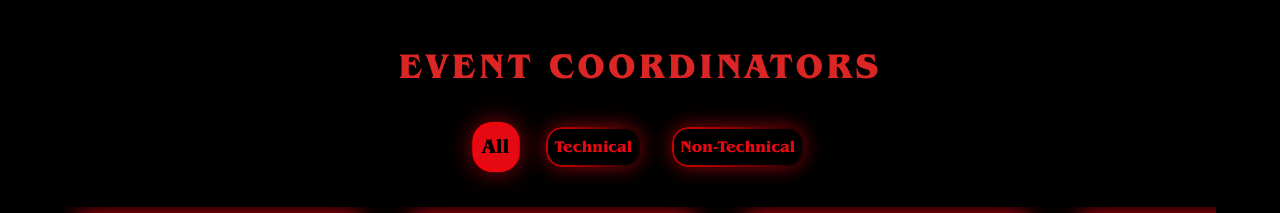
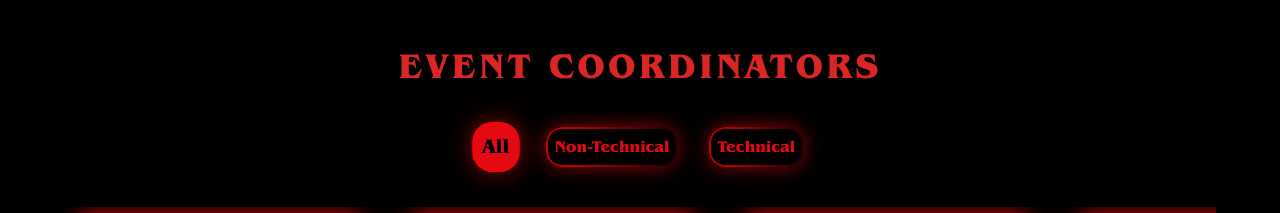
Before and after one commit to Gojo-Satoru-git/AIA_SYMPO, a React (Vite) app in the folder sympo/: page / in a window 1280 px wide. Shown: the part 4020-4233 px from the top of the page. Built offline with nearby package versions, Linux system fonts and the light colour scheme.

Commit message:
fix the bug

```diff
--- a/sympo/src/screens/Contacts.jsx
+++ b/sympo/src/screens/Contacts.jsx
@@ -29,6 +29,12 @@ const Contacts = () => {
 
     return () => window.removeEventListener("resize", checkMobile);
   }, []);
+  useEffect(() => {
+  if (scrollRef.current) {
+    scrollRef.current.scrollTo({ left: 0, behavior: "smooth" });
+  }
+}, [Selected]);
+
 
 
   const handleScroll = () => {
@@ -67,31 +73,38 @@ const Contacts = () => {
         >
           EVENT COORDINATORS
         </Typography>
-        <div className="flex justify-center items-center py-10 text-primary">
+       <div
+  className="flex justify-center items-center py-10 text-primary"
+>
   <ul className="flex flex-wrap justify-center gap-5 md:gap-8 text-primary">
-            <li
+
+    <button
+      type="button"
       className={`p-2 rounded-full border-solid animated-border animate-fade-in-down shadow-stGlow cursor-pointer
         ${Selected === 'All' ? 'bg-primary text-black scale-125' : ''}`}
       onClick={() => SetSelected('All')}
     >
       All
-            </li>
-
-            <li
+    </button>
+           <button
+      type="button"
+      className={`p-2 rounded-full border-solid animated-border animate-fade-in-down shadow-stGlow cursor-pointer
+        ${Selected === 'Non-Technical' ? 'bg-primary text-black scale-125' : ''}`}
+      onClick={() => SetSelected('Non-Technical')}
+    >
+      Non-Technical
+    </button>
+    <button
+      type="button"
       className={`p-2 rounded-full border-solid animated-border animate-fade-in-down shadow-stGlow cursor-pointer
         ${Selected === 'Technical' ? 'bg-primary text-black scale-125' : ''}`}
       onClick={() => SetSelected('Technical')}
     >
       Technical
-            </li>
+    </button>
 
-            <li
-              className={`p-2 rounded-full border-solid animated-border animate-fade-in-down shadow-stGlow cursor-pointer
-        ${Selected === 'Non-Technical' ? 'bg-primary text-black scale-125' : ''}`}
-              onClick={() => SetSelected('Non-Technical')}
-            >
-              Non-Technical
-            </li>
+
+
   </ul>
 </div>
 
```
Lines whose indentation alone changed are shown as unchanged.
